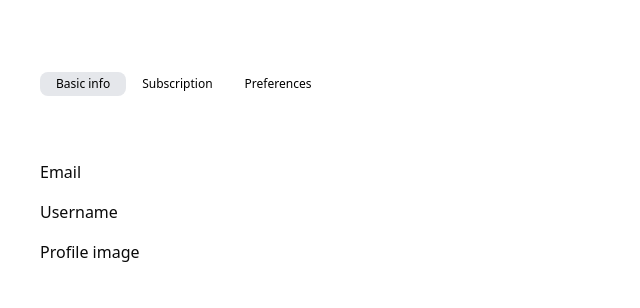
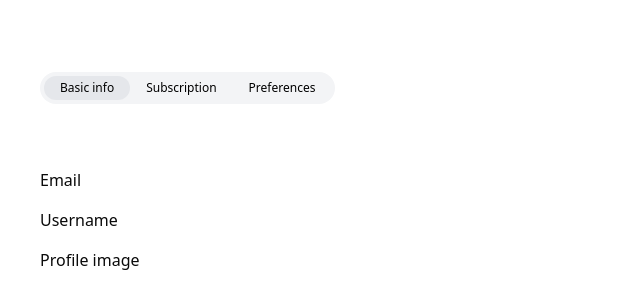
Before and after one commit to ChristopherPark3/playground-v2, a Next.js app: page /settings in a window 1280 px wide. Shown: the top 308 px of the page, without its empty margins (0-640 px from the left). Built offline with nearby package versions, Linux system fonts and the light colour scheme; no server answers.

Commit message:
Save progress

```diff
--- /dev/null
+++ b/app/playground/layout.tsx
@@ -0,0 +1,15 @@
+import { DottedBackground } from "@/components/GeneralComponents/DottedBackground";
+import { ReactNode } from "react";
+
+export default function PlaygroundLayout({
+  children,
+}: {
+  children: ReactNode;
+}) {
+  return (
+    <div className="w-full h-full relative">
+      <DottedBackground />
+      <div className="absolute w-full h-full">{children}</div>
+    </div>
+  );
+}
--- a/app/settings/page.tsx
+++ b/app/settings/page.tsx
@@ -7,8 +7,6 @@ import { useUser } from "@clerk/nextjs";
 export default function SettingsPage() {
   const { user: clerkUser } = useUser();
   const { data: user, isLoading: isUserLoading } = useGetUser(clerkUser?.id);
-
-  console.log(user);
 
   if (isUserLoading) {
     return (
--- /dev/null
+++ b/components/GeneralComponents/DottedBackground.tsx
@@ -0,0 +1,19 @@
+import { cn } from "@/lib/utils";
+import React from "react";
+
+export function DottedBackground() {
+  return (
+    <div className="absolute flex h-[50rem] w-full items-center justify-center bg-white dark:bg-black">
+      <div
+        className={cn(
+          "absolute inset-0",
+          "[background-size:20px_20px]",
+          "[background-image:radial-gradient(#d4d4d4_1px,transparent_1px)]",
+          "dark:[background-image:radial-gradient(#404040_1px,transparent_1px)]"
+        )}
+      />
+      {/* Radial gradient for the container to give a faded look */}
+      <div className="pointer-events-none absolute inset-0 flex items-center justify-center bg-white [mask-image:radial-gradient(ellipse_at_center,transparent_20%,black)] dark:bg-black"></div>
+    </div>
+  );
+}
--- a/components/Navbar/navbar2.tsx
+++ b/components/Navbar/navbar2.tsx
@@ -18,7 +18,6 @@ import {
 } from "../ui/tooltip";
 import { useUser, useClerk } from "@clerk/nextjs";
 
-
 export const Navbar2 = () => {
   const [isExpanded, setIsExpanded] = useState<boolean>(false);
   const [isHovered, setIsHovered] = useState<boolean>(false);
@@ -27,7 +26,6 @@ export const Navbar2 = () => {
   const router = useRouter();
   const user = useUser();
   const { signOut } = useClerk();
-
 
   const handleExpandToggle = () => {
     if (isHovered) {
--- a/components/Settings/BasicInfo.tsx
+++ b/components/Settings/BasicInfo.tsx
@@ -8,8 +8,10 @@ export const BasicInfo = ({ user }: { user: User | null }) => {
     ? format(new Date(user.created_at), "MMMM do, yyyy")
     : "Unknown date";
 
+  console.log(user)
   return (
     <div className="w-full flex flex-col space-y-4">
+
       <p>Email</p>
       <p>Username</p>
       <p>Profile image</p>
--- a/components/ui/aceternity-tabs.tsx
+++ b/components/ui/aceternity-tabs.tsx
@@ -40,7 +40,7 @@ export const Tabs = ({
     <>
       <div
         className={cn(
-          "flex flex-row items-center justify-start [perspective:1000px] relative overflow-auto sm:overflow-visible no-visible-scrollbar max-w-full w-full",
+          "flex flex-row items-center justify-start [perspective:1000px] relative overflow-auto sm:overflow-visible no-visible-scrollbar max-w-full w-fit bg-gray-100 rounded-full p-1 ",
           containerClassName
         )}
       >
@@ -62,7 +62,7 @@ export const Tabs = ({
                 layoutId="clickedbutton"
                 transition={{ type: "spring", bounce: 0.3, duration: 0.6 }}
                 className={cn(
-                  "absolute inset-0 bg-gray-200 dark:bg-zinc-800 rounded-lg ",
+                  "absolute inset-0 bg-gray-200 dark:bg-zinc-800 rounded-full ",
                   activeTabClassName
                 )}
               />
@@ -87,8 +87,6 @@ export const Tabs = ({
 
 export const FadeInDiv = ({
   className,
-  tabs,
-  hovering,
   active,
 }: {
   className?: string;
```
